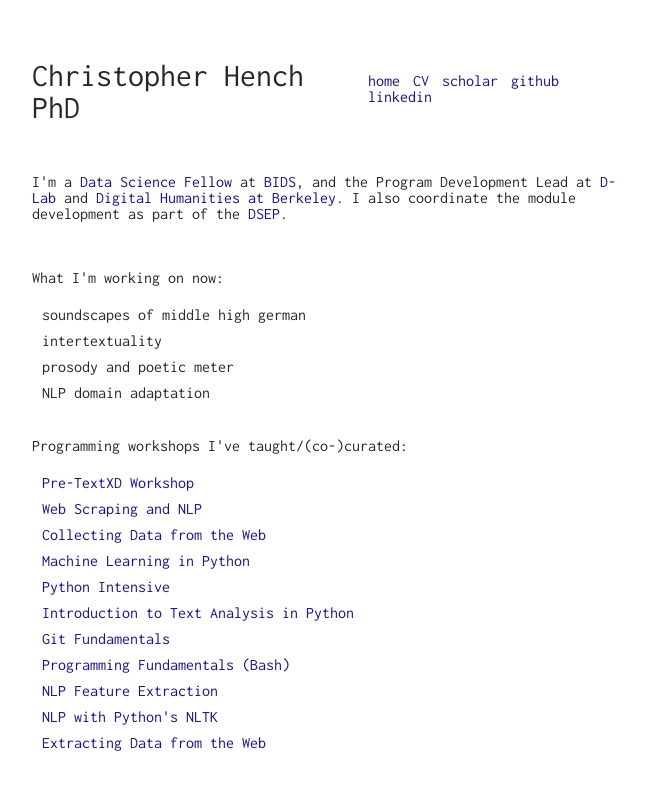
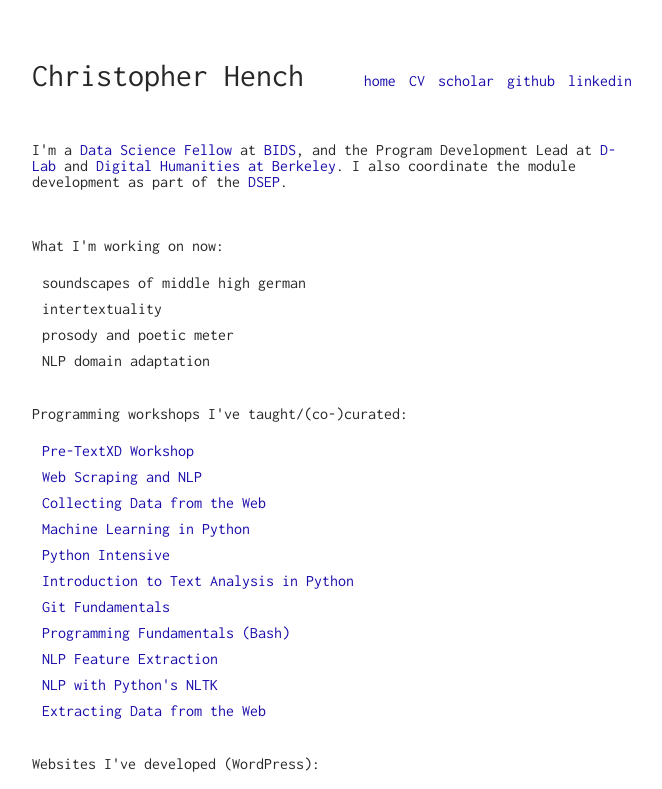
Before and after one commit to henchc/henchc.github.io, a Jekyll site: the page built from index.html, in a window 1280 px wide, cut to the strip 0-789 px from the top of the page. Shown: the whole strip, without its empty margins (308-970 px from the left). Built offline with Jekyll 4.4.1, drawn with Linux system fonts in a browser that asks for light colours.

Commit message:
update vars

```diff
--- a/_config.yml
+++ b/_config.yml
@@ -3,7 +3,7 @@ permalink: /blog/:title
 
 
 # My variables
-name: Christopher Hench PhD
+name: Christopher Hench
 description: Data Scientist
 google_verification: null
 
```
